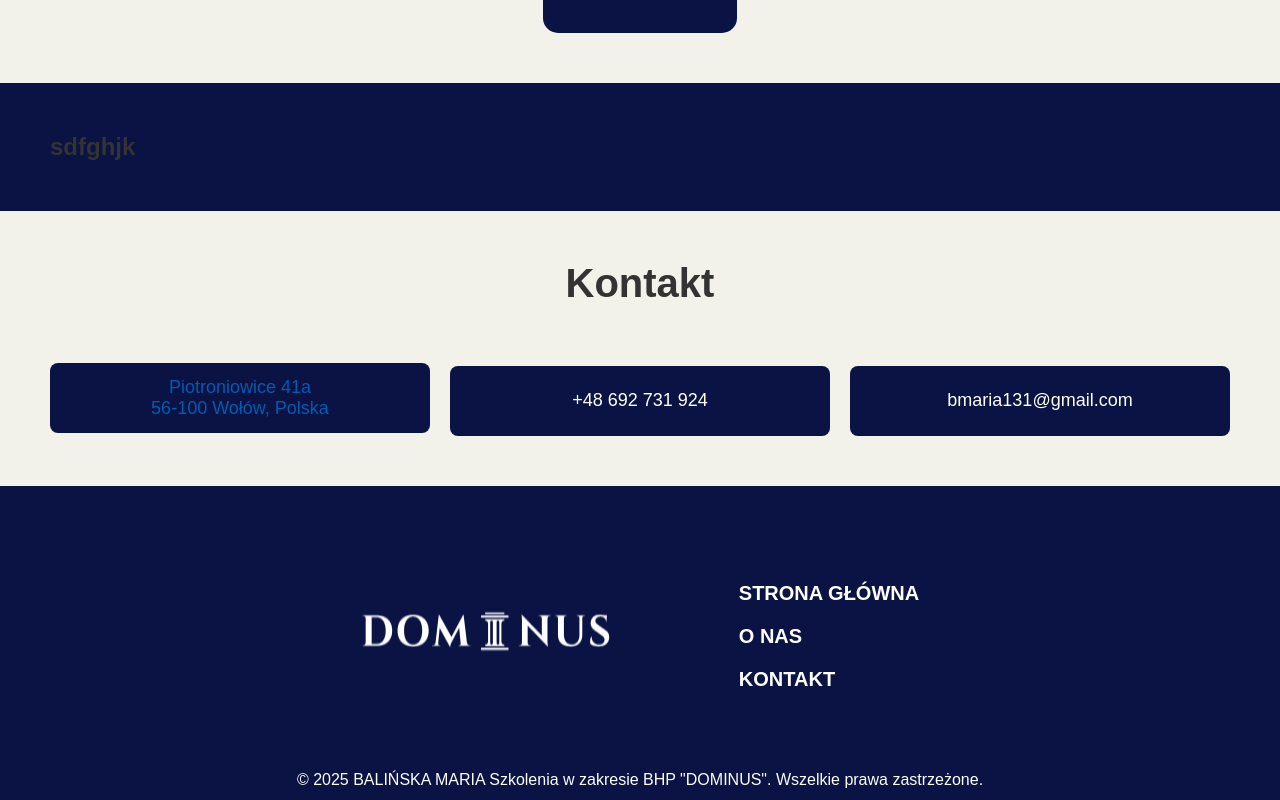
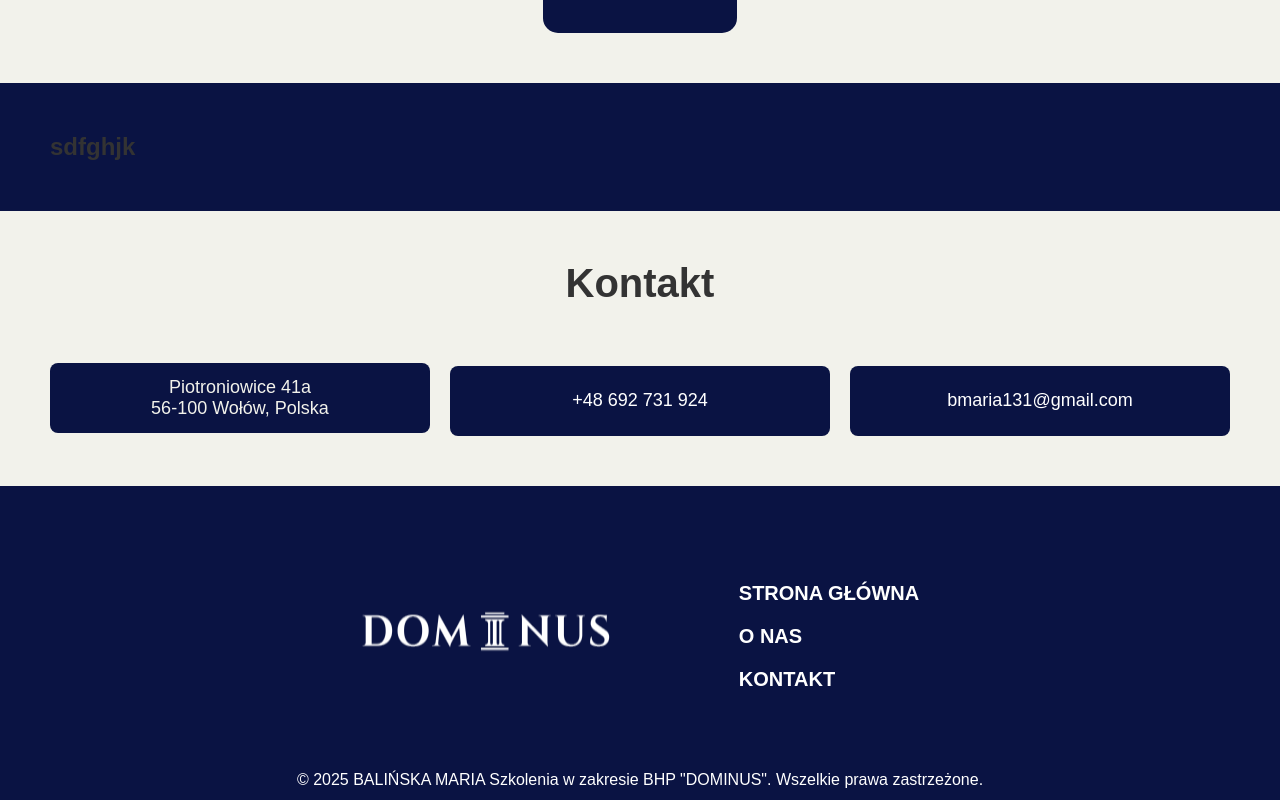
Before and after one commit to DawidWit/dominus-bhp, a Next.js app: page / in a window 1280 px wide. In both pictures the pointer is over the link 240 px from the left and 2479 px from the top of the page. Shown: the part 2079-2879 px from the top of the page. Built offline with nearby package versions, Linux system fonts and the light colour scheme.

Commit message:
requested color change for contact tile

```diff
--- a/src/components/contact_form/contact.module.scss
+++ b/src/components/contact_form/contact.module.scss
@@ -46,7 +46,7 @@
 }
 
 .infoItem a:hover {
-  color: #005bb5;
+  color: #f2f2eb;
 }
 
 /* If you want a separate style for phone numbers in a column, you can combine the styles */
```
